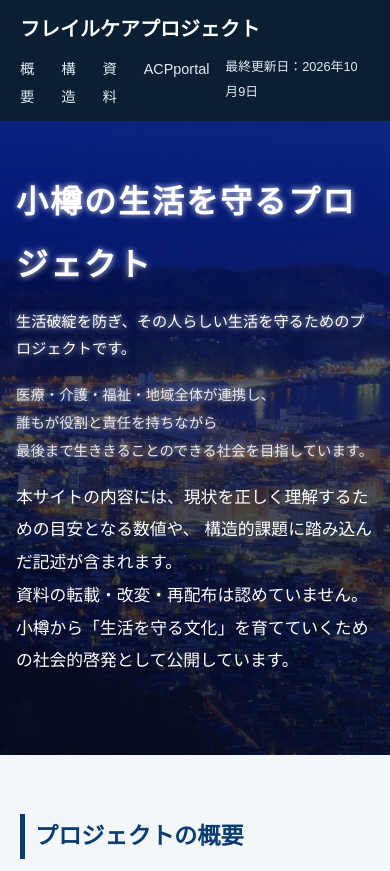
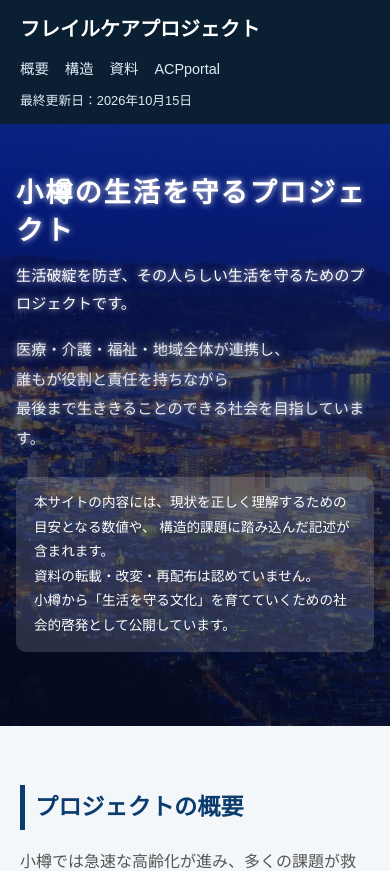
Before and after one commit to frailCareTeam/FrailCareProject, a plain HTML site: page index.html in a window 390 px wide. Shown: the top 871 px of the page. Drawn offline with Linux system fonts and the light colour scheme.

Commit message:
Update index.html

```diff
--- a/index.html
+++ b/index.html
@@ -239,7 +239,14 @@
     color: #fff;
     font-size: 0.85rem;
   }
-
+.hero-notice{
+  margin-top:24px;
+  padding:14px 18px;
+  background:rgba(255,255,255,0.15);
+  border-radius:10px;
+  font-size:0.85rem;
+  line-height:1.8;
+}
   /* ACPportal */
   .acp-link-panel {
     background: #e8f2ff;
@@ -291,6 +298,7 @@
       flex-direction: column;
       gap: 16px;
     }
+
   }
 
   @media (max-width: 600px) {
@@ -312,6 +320,20 @@
     .resource-card {
       padding: 16px 16px;
     }
+    .hero-title{
+  font-size:1.7rem;
+  line-height:1.4;
+}
+
+.hero-tagline{
+  font-size:0.95rem;
+}
+
+.acp-hero-link a{
+  padding:22px 16px;
+  font-size:1.05rem;
+}
+
   }
   </style>
 </head>
@@ -329,11 +351,12 @@
       <a href="#structure">構造</a>
       <a href="#resources">資料</a>
       <a href="#acpportal">ACPportal</a>
+    </nav>
         <!-- ★ ヘッダー右側に更新日 -->
-    <div style="margin-left:auto; font-size:0.8rem; color:#dfe9f5;">
-      最終更新日：2026年10月9日
-    </div>
-    </nav>
+    <div style="font-size:0.8rem; color:#dfe9f5;">
+  最終更新日：2026年10月15日
+</div>
+
   </div>
 </header>
 
@@ -418,7 +441,7 @@
   <p>
     <a href="小樽とACP.html"><strong>小樽とACP</strong></a>、
     <a href="急性期医療・救急医療を守るために.html"><strong>急性期医療・救急医療を守るために</strong></a>、
-    <a href="Older.html" target="_blank" rel="noopener"><strong>かかりつけ医の役割</strong></a>
+    <a href="Older.html"><strong>かかりつけ医の役割</strong></a>
   </p>
 </div>
 </section>
```
